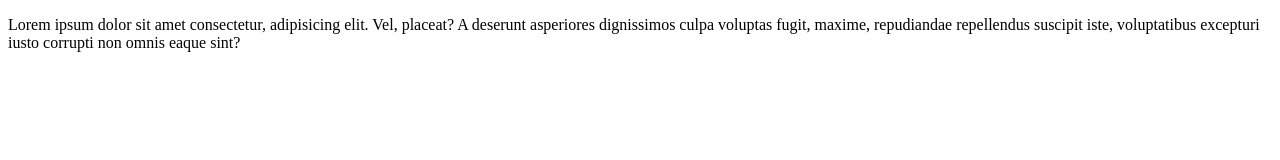
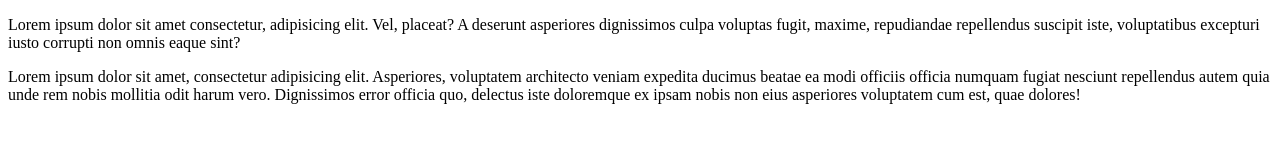
Before and after one commit to bisshawjitofficial/my-projects-repo, a plain HTML site: page index.html in a window 1280 px wide. Drawn offline with Linux system fonts and the light colour scheme.

Commit message:
paragraph

```diff
--- a/index.html
+++ b/index.html
@@ -7,5 +7,6 @@
 </head>
 <body>
     <p>Lorem ipsum dolor sit amet consectetur, adipisicing elit. Vel, placeat? A deserunt asperiores dignissimos culpa voluptas fugit, maxime, repudiandae repellendus suscipit iste, voluptatibus excepturi iusto corrupti non omnis eaque sint?</p>
+    <p>Lorem ipsum dolor sit amet, consectetur adipisicing elit. Asperiores, voluptatem architecto veniam expedita ducimus beatae ea modi officiis officia numquam fugiat nesciunt repellendus autem quia unde rem nobis mollitia odit harum vero. Dignissimos error officia quo, delectus iste doloremque ex ipsam nobis non eius asperiores voluptatem cum est, quae dolores!</p>
 </body>
 </html>
```
